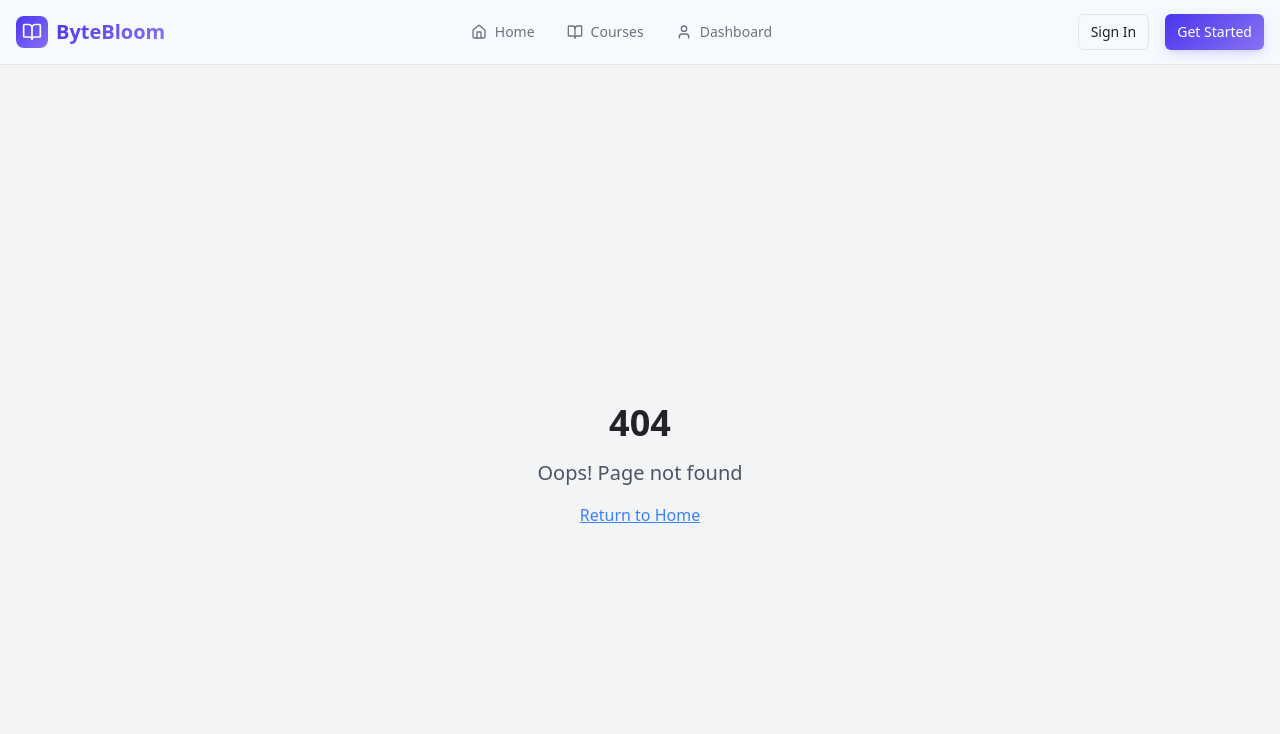
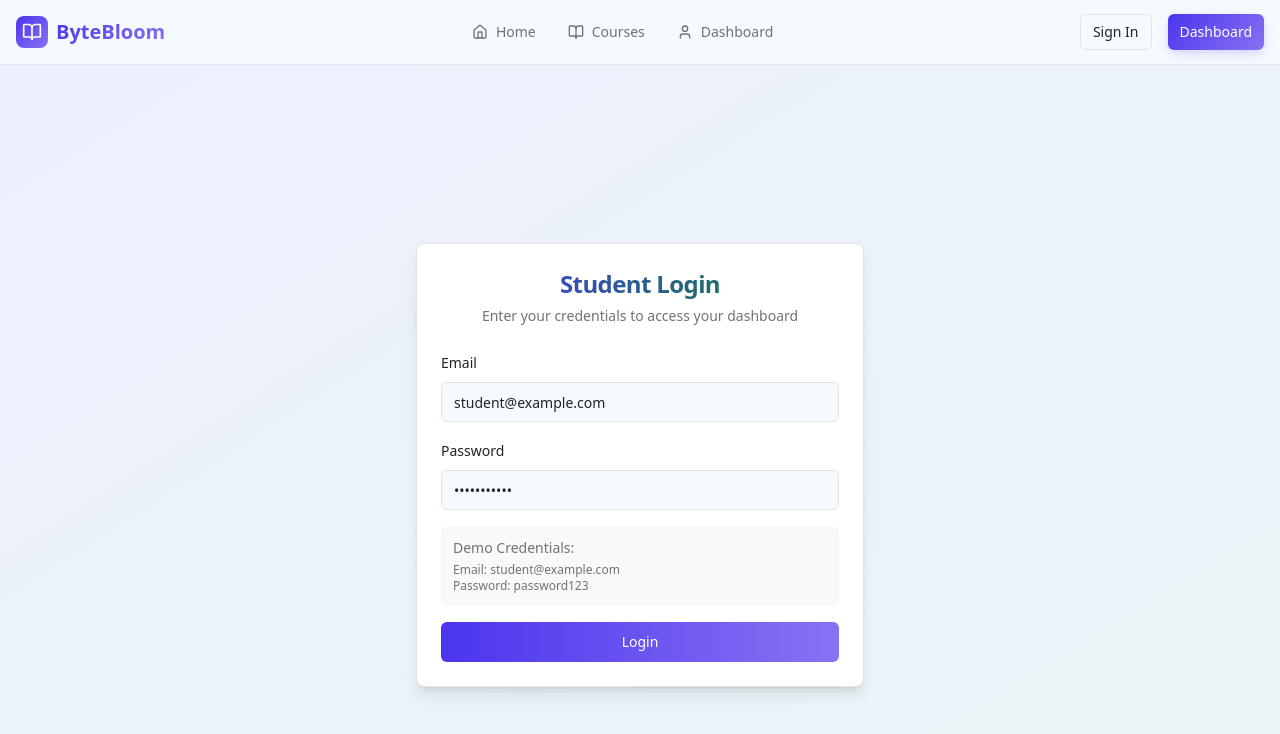
Before and after one commit to benoond/byte-bloom-school, a React (Vite) app: page /login in a window 1280 px wide. Before the commit this address had no page. Shown: the top 734 px of the page. Built offline with nearby package versions, Linux system fonts and the light colour scheme.

Commit message:
Add login page functionality
Create a login page with pre-populated credentials. Link the "Sign In" button in the navbar and the "Dashboard" link to this new login page. Upon clicking the login button, the user will be redirected to the dashboard.

```diff
--- a/src/App.tsx
+++ b/src/App.tsx
@@ -7,6 +7,7 @@ import Index from "./pages/Index";
 import Courses from "./pages/Courses";
 import CourseDetail from "./pages/CourseDetail";
 import Dashboard from "./pages/Dashboard";
+import Login from "./pages/Login";
 import NotFound from "./pages/NotFound";
 import { Navigation } from "./components/Navigation";
 
@@ -24,6 +25,7 @@ const App = () => (
             <Route path="/" element={<Index />} />
             <Route path="/courses" element={<Courses />} />
             <Route path="/course/:id" element={<CourseDetail />} />
+            <Route path="/login" element={<Login />} />
             <Route path="/dashboard" element={<Dashboard />} />
             <Route path="*" element={<NotFound />} />
           </Routes>
--- a/src/components/Navigation.tsx
+++ b/src/components/Navigation.tsx
@@ -54,12 +54,16 @@ export function Navigation() {
           </nav>
 
           <div className="flex items-center space-x-2 sm:space-x-4">
+            <Link to="/login">
               <Button variant="outline" size="sm" className="hidden lg:inline-flex text-xs sm:text-sm px-2 sm:px-3">
                 Sign In
               </Button>
+            </Link>
+            <Link to="/login">
               <Button size="sm" className="hidden lg:inline-flex bg-gradient-primary shadow-button hover:shadow-card-hover transition-all duration-300 text-xs sm:text-sm px-2 sm:px-3">
-              Get Started
+                Dashboard
               </Button>
+            </Link>
 
             {/* Mobile menu button */}
             <Button
@@ -115,12 +119,16 @@ export function Navigation() {
 
               {/* Mobile-only buttons */}
               <div className="pt-2 sm:pt-3 border-t space-y-2">
+                <Link to="/login" className="w-full" onClick={() => setMobileMenuOpen(false)}>
                   <Button variant="outline" size="sm" className="w-full justify-start min-h-[44px] text-sm">
                     Sign In
                   </Button>
+                </Link>
+                <Link to="/login" className="w-full" onClick={() => setMobileMenuOpen(false)}>
                   <Button size="sm" className="w-full bg-gradient-primary shadow-button min-h-[44px] text-sm">
-                  Get Started
+                    Dashboard
                   </Button>
+                </Link>
               </div>
             </nav>
           </div>
--- /dev/null
+++ b/src/pages/Login.tsx
@@ -0,0 +1,92 @@
+import { useState } from "react";
+import { useNavigate } from "react-router-dom";
+import { Button } from "@/components/ui/button";
+import { Input } from "@/components/ui/input";
+import { Label } from "@/components/ui/label";
+import { Card, CardContent, CardDescription, CardHeader, CardTitle } from "@/components/ui/card";
+import { useToast } from "@/hooks/use-toast";
+
+const Login = () => {
+  const navigate = useNavigate();
+  const { toast } = useToast();
+  const [credentials, setCredentials] = useState({
+    email: "student@example.com",
+    password: "password123"
+  });
+
+  const handleLogin = (e: React.FormEvent) => {
+    e.preventDefault();
+
+    // Simple validation with pre-populated credentials
+    if (credentials.email === "student@example.com" && credentials.password === "password123") {
+      toast({
+        title: "Login Successful",
+        description: "Welcome to your dashboard!",
+      });
+      navigate("/dashboard");
+    } else {
+      toast({
+        title: "Login Failed",
+        description: "Please use the provided credentials",
+        variant: "destructive",
+      });
+    }
+  };
+
+  return (
+    <main className="min-h-screen flex items-center justify-center bg-gradient-to-br from-primary/5 to-accent/5 px-4">
+      <Card className="w-full max-w-md shadow-lg">
+        <CardHeader className="text-center">
+          <CardTitle className="text-2xl font-bold bg-gradient-to-r from-primary to-accent bg-clip-text text-transparent">
+            Student Login
+          </CardTitle>
+          <CardDescription>
+            Enter your credentials to access your dashboard
+          </CardDescription>
+        </CardHeader>
+        <CardContent>
+          <form onSubmit={handleLogin} className="space-y-4">
+            <div className="space-y-2">
+              <Label htmlFor="email">Email</Label>
+              <Input
+                id="email"
+                type="email"
+                value={credentials.email}
+                onChange={(e) => setCredentials({...credentials, email: e.target.value})}
+                placeholder="Enter your email"
+                required
+              />
+            </div>
+
+            <div className="space-y-2">
+              <Label htmlFor="password">Password</Label>
+              <Input
+                id="password"
+                type="password"
+                value={credentials.password}
+                onChange={(e) => setCredentials({...credentials, password: e.target.value})}
+                placeholder="Enter your password"
+                required
+              />
+            </div>
+
+            <div className="bg-muted/50 p-3 rounded-md text-sm">
+              <p className="font-medium text-muted-foreground mb-1">Demo Credentials:</p>
+              <p className="text-xs text-muted-foreground">Email: student@example.com</p>
+              <p className="text-xs text-muted-foreground">Password: password123</p>
+            </div>
+
+            <Button
+              type="submit"
+              className="w-full bg-gradient-to-r from-primary to-primary-glow hover:opacity-90 transition-all duration-300"
+            >
+              Login
+            </Button>
+          </form>
+        </CardContent>
+      </Card>
+    </main>
+  );
+};
+
+export default Login;
```
Lines whose indentation alone changed are shown as unchanged.
